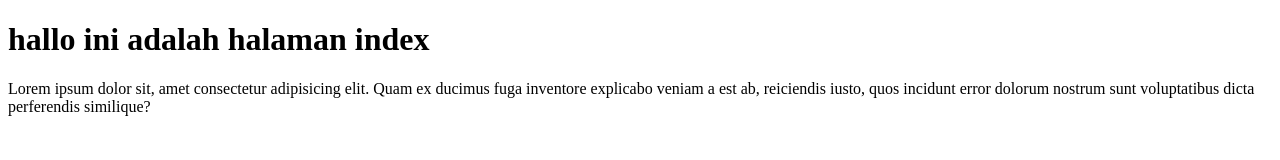
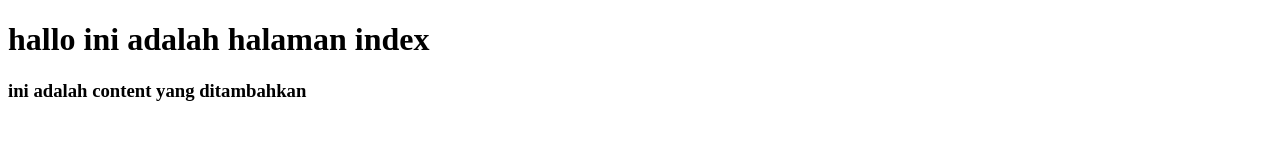
Before and after one commit to sandatya/belajargit, a plain HTML site: page index.html in a window 1280 px wide. Drawn offline with Linux system fonts and the light colour scheme.

Commit message:
ini commit pertama

```diff
--- a/index.html
+++ b/index.html
@@ -8,6 +8,6 @@
 </head>
 <body>
     <h1>hallo ini adalah halaman index</h1>
-    <p>Lorem ipsum dolor sit, amet consectetur adipisicing elit. Quam ex ducimus fuga inventore explicabo veniam a est ab, reiciendis iusto, quos incidunt error dolorum nostrum sunt voluptatibus dicta perferendis similique?</p>
+   <h3>ini adalah content yang ditambahkan</h3>
 </body>
 </html>
```
